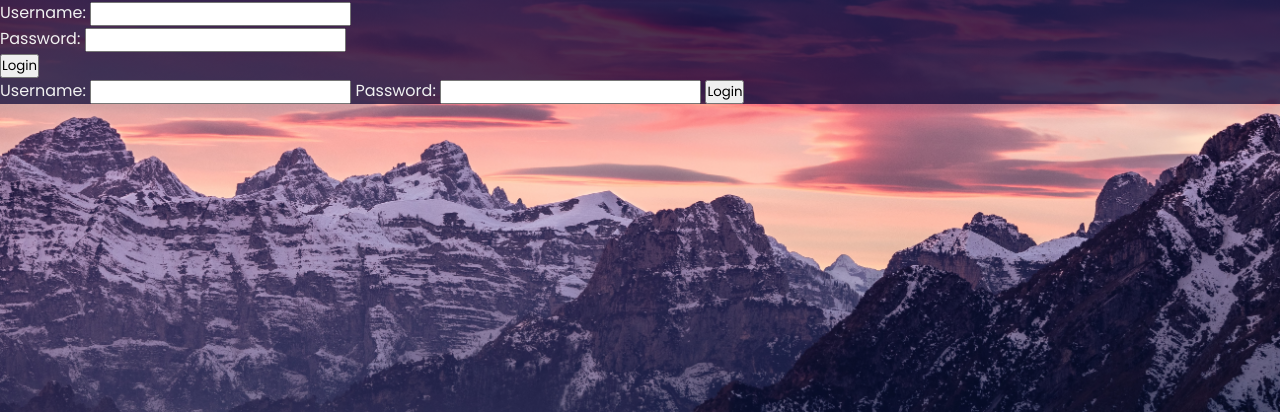
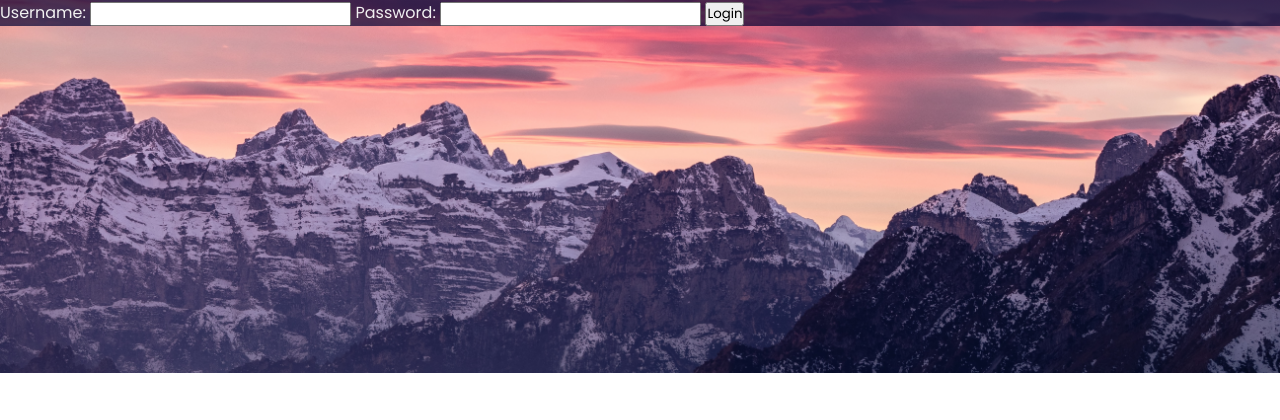
Before and after one commit to brieucdegoussencourt/GetFlix, a PHP site: page /login.php in a window 1280 px wide. Shown: the top 420 px of the page. Run offline with PHP 8.4, Linux system fonts and the light colour scheme; some libraries are stand-ins or nearby versions.

Commit message:
Update login.php

```diff
--- a/login.php
+++ b/login.php
@@ -41,26 +41,6 @@ if ($_SERVER["REQUEST_METHOD"] == "POST") {
 <head>
     <meta charset="UTF-8">
     <meta name="viewport" content="width=device-width, initial-scale=1.0">
-    <title>Login</title>
-</head>
-<body>
-    <form method="POST" action="login.php">
-        <label for="username">Username:</label>
-        <input type="text" id="username" name="username" required>
-        <br>
-        <label for="password">Password:</label>
-        <input type="password" id="password" name="password" required>
-        <br>
-        <button type="submit">Login</button>
-    </form>
-</body>
-</html>
-
-<!DOCTYPE html>
-<html lang="en">
-<head>
-    <meta charset="UTF-8">
-    <meta name="viewport" content="width=device-width, initial-scale=1.0">
     <link rel="stylesheet" href="css/style1.css">
     <link rel="stylesheet" href="https://cdnjs.cloudflare.com/ajax/libs/font-awesome/4.7.0/css/font-awesome.min.css">
     <title>Login</title>
```
